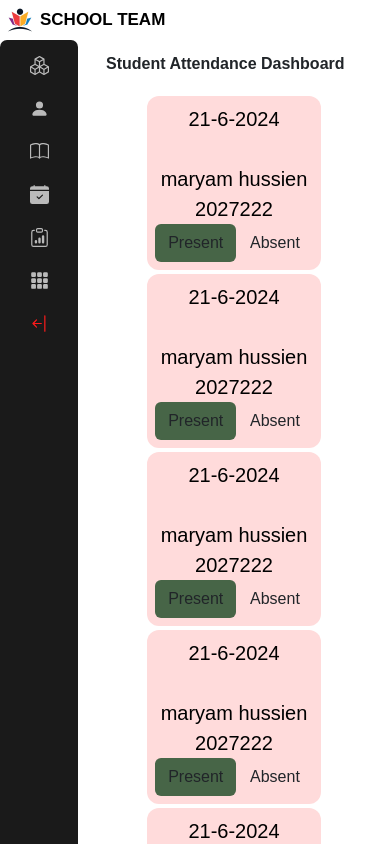
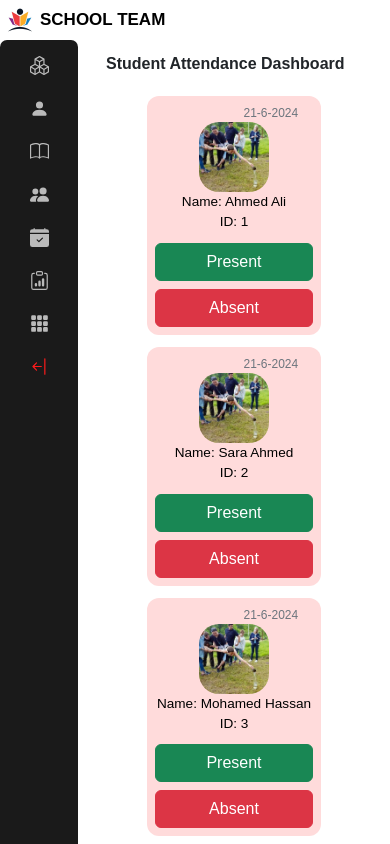
Before and after one commit to maryam-hussien/schoolManagmentSystem, a React (Vite) app in the folder FrontEnd/: page /dashboard/attendance in a window 390 px wide. Shown: the top 844 px of the page. Built offline with nearby package versions, Linux system fonts and the light colour scheme.

Commit message:
dash attendence

```diff
--- a/FrontEnd/public/data/studentsapi.js
+++ b/FrontEnd/public/data/studentsapi.js
@@ -1,8 +1,11 @@
+// Step 2: Import the photo
+import defaultPhoto from '../assets/1249636d803793f0d04ae77ab50097c7.jpg'; // Adjust the path according to your folder structure
+
 const students = [
   {
     id: 1,
     name: "Ahmed Ali",
-    photo: "ahmed_photo.jpg",
+    photo: defaultPhoto, // Step 3: Use the imported photo
     level: "Primary",
     grade: 5,
     address: "123 Main St, Cairo, Egypt",
@@ -11,7 +14,7 @@ const students = [
   {
     id: 2,
     name: "Sara Ahmed",
-    photo: "sara_photo.jpg",
+    photo: defaultPhoto,
     level: "Secondary",
     grade: 6,
     address: "456 Elm St, Giza, Egypt",
@@ -20,7 +23,7 @@ const students = [
   {
     id: 3,
     name: "Mohamed Hassan",
-    photo: "mohamed_photo.jpg",
+    photo: defaultPhoto,
     level: "Preparatory",
     grade: 4,
     address: "789 Pine St, Alexandria, Egypt",
@@ -29,7 +32,7 @@ const students = [
   {
     id: 4,
     name: "Laila Omar",
-    photo: "laila_photo.jpg",
+    photo: defaultPhoto,
     level: "Kindergarten",
     grade: 1,
     address: "321 Oak St, Cairo, Egypt",
@@ -38,7 +41,7 @@ const students = [
   {
     id: 5,
     name: "Omar Khaled",
-    photo: "omar_photo.jpg",
+    photo: defaultPhoto,
     level: "Primary",
     grade: 2,
     address: "654 Willow St, Giza, Egypt",
@@ -47,7 +50,7 @@ const students = [
   {
     id: 6,
     name: "Fatma Mahmoud",
-    photo: "fatma_photo.jpg",
+    photo: defaultPhoto,
     level: "Secondary",
     grade: 3,
     address: "789 Cedar Ave, Alexandria, Egypt",
@@ -56,7 +59,7 @@ const students = [
   {
     id: 7,
     name: "Youssef Tarek",
-    photo: "youssef_photo.jpg",
+    photo: defaultPhoto,
     level: "Preparatory",
     grade: 5,
     address: "963 Maple St, Cairo, Egypt",
@@ -65,7 +68,7 @@ const students = [
   {
     id: 8,
     name: "Hana Saeed",
-    photo: "hana_photo.jpg",
+    photo: defaultPhoto,
     level: "Kindergarten",
     grade: 1,
     address: "852 Birch St, Giza, Egypt",
@@ -74,7 +77,7 @@ const students = [
   {
     id: 9,
     name: "Ali Kamal",
-    photo: "ali_photo.jpg",
+    photo: defaultPhoto,
     level: "Primary",
     grade: 4,
     address: "147 Chestnut St, Alexandria, Egypt",
@@ -83,7 +86,7 @@ const students = [
   {
     id: 10,
     name: "Mona Fathy",
-    photo: "mona_photo.jpg",
+    photo: defaultPhoto,
     level: "Secondary",
     grade: 6,
     address: "321 Oak St, Cairo, Egypt",
--- a/FrontEnd/src/Components/Slider/Slide.jsx
+++ b/FrontEnd/src/Components/Slider/Slide.jsx
@@ -1,3 +1,4 @@
+
 
 import Slider from 'react-slick';
 import './slide.css';
--- a/FrontEnd/src/Dashboard/DashComponents/DashSideBar/DashSidebar.jsx
+++ b/FrontEnd/src/Dashboard/DashComponents/DashSideBar/DashSidebar.jsx
@@ -1,13 +1,20 @@
-
-import './DashSidebar.css';
-import { Boxes, PersonFill, Book, CalendarCheckFill, ClipboardData, Grid3x3GapFill, ArrowBarLeft } from 'react-bootstrap-icons';
-import { NavLink } from 'react-router-dom';
+import "./DashSidebar.css";
+import {
+  Boxes,
+  PersonFill,
+  Book,
+  CalendarCheckFill,
+  ClipboardData,
+  Grid3x3GapFill,
+  ArrowBarLeft,
+  PeopleFill,
+} from "react-bootstrap-icons";
+import { NavLink } from "react-router-dom";
 
 const DashSidebar = () => {
   return (
     <div className="dashSidebar">
-
-      <div className='px-4 py-3'>
+      <div className="px-4 py-3">
         <ul className="nav flex-column m-auto">
           <NavLink
             className="icon-link icon-link-hover link-opacity-50-hover link-light fw-light mb-4"
@@ -32,6 +39,13 @@ const DashSidebar = () => {
           </NavLink>
           <NavLink
             className="icon-link icon-link-hover link-opacity-50-hover link-light fw-light mb-4"
+            to="Students"
+          >
+            <PeopleFill style={{ color: "white", fontSize: "19px" }} />
+            <span>Students</span>
+          </NavLink>
+          <NavLink
+            className="icon-link icon-link-hover link-opacity-50-hover link-light fw-light mb-4"
             to="Attendance"
           >
             <CalendarCheckFill style={{ color: "white", fontSize: "19px" }} />
@@ -51,6 +65,7 @@ const DashSidebar = () => {
             <Grid3x3GapFill style={{ color: "white", fontSize: "19px" }} />
             <span>Schedule</span>
           </NavLink>
+
           <NavLink
             className="icon-link icon-link-hover link-opacity-50-hover fw-light mb-4 opacity-100"
             to="#"
--- a/FrontEnd/src/Dashboard/DashComponents/attendenceCard/Card.jsx
+++ b/FrontEnd/src/Dashboard/DashComponents/attendenceCard/Card.jsx
@@ -1,19 +1,36 @@
 import "./card.css";
+import img from "../../../../public/assets/0daad3630b85891d51f05fc25aba5985.jpg"; // Fallback image
+import  { useState } from "react";
 
-const Card = () => {
+const Card = ({ student }) => {
+  const [isVisible, setIsVisible] = useState(true);
+
+  const handlePresent = (e) => {
+    console.log(`${student.name} is Present`);
+  };
+
+  const handleAbsent = () => {
+    console.log(`${student.name} is Absent`);
+  };
+  const handleToggleVisibility = () => {
+    setIsVisible(!isVisible);
+  };
+  if (!isVisible) return null; // Return null if the card should not be visible
+
   return (
-    <div className="attendcard fs-5 fw-light">
-      <div className="date">21-6-2024</div>
-      <div className="mainInfo">
-        <img></img>
-        <div>
-          <div> maryam hussien </div>
-          <div className="id">2027222 </div>
+    <div className="attendcard fs-5 fw-light " onClick={handleToggleVisibility}>
+      <div className="attendcarddate text-secondary">21-6-2024</div>
+      <div className="mainInfo d-flex flex-wrap">
+        <img src={student.photo || img} alt={student.name} className="student-photo" />
+        <div className="m-auto attendcardData">
+          <div>Name: {student.name}</div>
+          <div className="id">ID: {student.id}</div>
         </div>
       </div>
-      <div className="d-flex justify-content-around m-auto flex-wrap">
-        <button className="btn attendcardbtn">Present</button>
-        <button className="btn">Absent</button>
+      <div className="d-flex flex-wrap attendcardbtns">
+        {/* Adding onClick handlers to buttons */}
+        <button className="btn btn-success" onClick={handlePresent}>Present</button>
+        <button className="btn btn-danger" onClick={handleAbsent}>Absent</button>
       </div>
     </div>
   );
--- a/FrontEnd/src/Dashboard/DashComponents/attendenceCard/card.css
+++ b/FrontEnd/src/Dashboard/DashComponents/attendenceCard/card.css
@@ -1,12 +1,150 @@
-.attendcard{
+.attendcard {
   border-radius: 12px;
   background-color: #ffdbdb;
   color: black;
   padding: 0.5rem;
   margin: auto;
-  margin-bottom: 0.25rem;
+  margin-bottom: 0.75rem;
   text-align: center;
 }
-.attendcardbtn{
+
+.student-photo {
+  max-width: 150px;
+  max-height: 150px;
+  border-radius: 20px;
+  object-fit: cover;
+  margin-bottom: 10px;
+}
+
+/* Button Styling */
+.attendcardbtn {
   background-color: #476547;
+  color: white;
+  padding: 0.25rem 0.75rem;
+  border: none;
+  border-radius: 8px;
+  margin-left: 0.5rem;
 }
+
+.attendcardData {
+  font-weight: 500;
+  font-size: 1.3rem;
+}
+
+.attendcarddate {
+  text-align: end;
+  padding-right: 15px;
+  font-size: 1rem; /* Default font size */
+}
+
+.attendcardbtns {
+  display: flex;
+  justify-content: flex-end;
+  width: 100%;
+  margin-top: 10px;
+  gap: 2rem;
+}
+
+/* Media queries for medium screens (e.g., tablets) */
+@media (max-width: 768px) {
+  .student-photo {
+    width: 130px;
+    height: 130px;
+  }
+
+  .attendcardData {
+    font-size: 1rem;
+  }
+
+  .attendcarddate {
+    font-size: 0.9rem;
+  }
+
+  .attendcardbtn {
+    width: 90px;
+    padding: 0.2rem 0.5rem;
+  }
+
+  .attendcardbtns {
+    justify-content: space-around; /* Spread buttons for medium screens */
+  }
+}
+
+/* Media queries for small screens (e.g., mobile phones) */
+@media (max-width: 425px) {
+  .student-photo {
+    width: 70px;
+    height: 70px;
+    margin: auto;
+  }
+
+  .attendcardData {
+    font-size: 0.85rem;
+  }
+
+  .attendcarddate {
+    font-size: 0.75rem;
+  }
+
+  .attendcardbtn {
+    width: 80px;
+    padding: 0.15rem 0.4rem;
+  }
+
+  .attendcardbtns {
+    justify-content: center; /* Center buttons on small screens */
+    flex-direction: column; /* Stack buttons vertically */
+    gap:0.5rem
+  }
+
+  .attendcardbtn {
+    margin-left: 0; /* Remove left margin when stacked */
+    margin-bottom: 10px; /* Add spacing between buttons */
+  }
+}
+
+@media (max-width: 375px) {
+  .student-photo {
+    width: 70px;
+    height: 70px;
+    margin: auto;
+  }
+
+  .attendcardData {
+    font-size: 0.85rem;
+  }
+
+  .attendcarddate {
+    font-size: 0.7rem;
+  }
+
+  .attendcardbtn {
+    width: 70px;
+    padding: 0.1rem 0.3rem;
+  }
+
+  .attendcardbtns {
+    justify-content: center;
+    flex-direction: column;
+  }
+}
+
+@media (max-width: 320px) {
+  .attendcardData {
+    font-size: 0.7rem;
+  }
+
+  .attendcarddate {
+    font-size: 0.6rem;
+  }
+
+  .attendcardbtn {
+    width: 60px;
+    padding: 0.1rem 0.2rem;
+  }
+
+  .attendcardbtns {
+    justify-content: center;
+    flex-direction: column;
+  }
+}
--- a/FrontEnd/src/Dashboard/DashPages/DashAttendaane/DashAttendance.jsx
+++ b/FrontEnd/src/Dashboard/DashPages/DashAttendaane/DashAttendance.jsx
@@ -1,6 +1,6 @@
 import "./DashAttandane.css"
 import Students from "../../../../public/data/studentsapi"
-import Card from "../../DashComponents/attendenceCard/card";
+import Card from "../../DashComponents/attendenceCard/Card";
 function DashAttendance() {
   return (
     <div className="dashAttendance w-100 ">
--- a/FrontEnd/src/Dashboard/DashPages/DashHome/DashHome.jsx
+++ b/FrontEnd/src/Dashboard/DashPages/DashHome/DashHome.jsx
@@ -8,6 +8,7 @@ import DashGrades from "../DashGrades/DashGrades";
 import DashSchedule from "../DashSchedule/DashSchedule";
 import DashNav from "../../DashComponents/DashNav/DashNav";
 import EditProfile from "../DashProfile/EditProfile/EditProfile";
+import Students from "../DashStudents/Students";
 
 const DashHome = () => {
   return (
@@ -23,6 +24,7 @@ const DashHome = () => {
           <Route path="attendance" element={<DashAttendance />} />
           <Route path="grades" element={<DashGrades />} />
           <Route path="schedule" element={<DashSchedule />} />
+          <Route path="students" element={<Students/>}/>
           <Route path="/edit" element={<EditProfile/>} />
 
 
--- /dev/null
+++ b/FrontEnd/src/Dashboard/DashPages/DashStudents/Students.jsx
@@ -0,0 +1,11 @@
+import './Students.css'
+
+const Students = () => {
+  return (
+    <div>
+      Students
+    </div>
+  )
+}
+
+export default Students
```
Also changed, not shown: FrontEnd/src/Components/Slider/slide.css (line endings or trailing spaces), FrontEnd/src/Dashboard/DashPages/DashStudents/Students.css (added).
